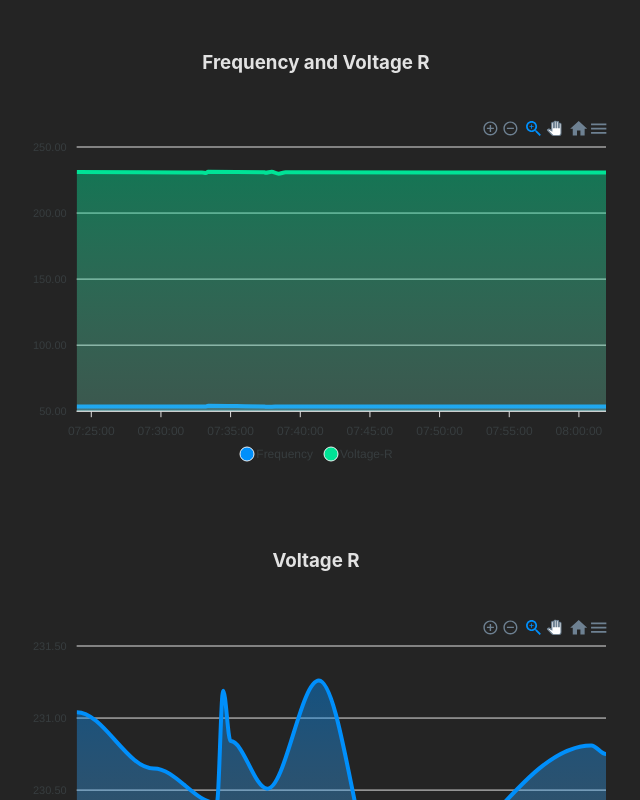
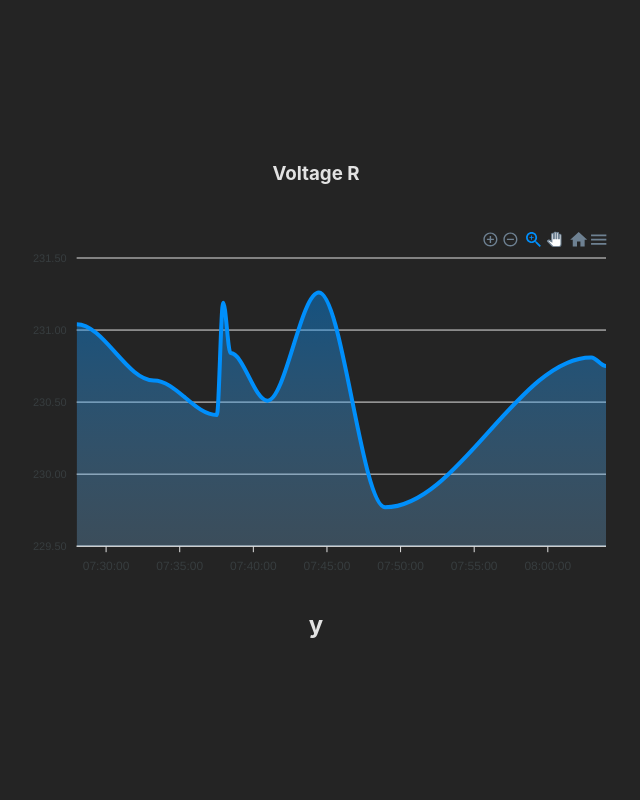
Before and after one commit to RvcePrajwalKMca/apexcharts_react, a React (Vite) app: page / in a window 1280 px wide. Shown: the top 800 px of the page, without its empty margins (324-964 px from the left). Built offline with nearby package versions, Linux system fonts and the light colour scheme.

Commit message:
useState implemented

```diff
--- a/src/App.jsx
+++ b/src/App.jsx
@@ -292,7 +292,7 @@ function App(){
         type: 'area'
       },
       dataLabels: {
-        enabled: false
+        enabled: true
       },
       stroke: {
         curve: 'smooth'
@@ -319,6 +319,10 @@ function App(){
       },
     },
   })
+
+
+
+
 
   return(
     <div className="App">
@@ -355,6 +359,10 @@ function App(){
       <h3>Voltage BR</h3>
       <br/>
       <ReactApexChart options={Volt_BR.options} series={Volt_BR.series} type="area" height={350} width={600} />
+      <br />
+      <br />
+
+
     </div>
   );
 }
--- /dev/null
+++ b/src/Livechart.css
@@ -0,0 +1,41 @@
+#root {
+    max-width: 1280px;
+    margin: 0 auto;
+    padding: 2rem;
+    text-align: center;
+  }
+
+  .logo {
+    height: 6em;
+    padding: 1.5em;
+    will-change: filter;
+  }
+  .logo:hover {
+    filter: drop-shadow(0 0 2em #646cffaa);
+  }
+  .logo.react:hover {
+    filter: drop-shadow(0 0 2em #61dafbaa);
+  }
+
+  @keyframes logo-spin {
+    from {
+      transform: rotate(0deg);
+    }
+    to {
+      transform: rotate(360deg);
+    }
+  }
+
+  @media (prefers-reduced-motion: no-preference) {
+    a:nth-of-type(2) .logo {
+      animation: logo-spin infinite 20s linear;
+    }
+  }
+
+  .card {
+    padding: 2em;
+  }
+
+  .read-the-docs {
+    color: #888;
+  }
--- /dev/null
+++ b/src/Livechart.jsx
@@ -0,0 +1,125 @@
+import React, {useState, useEffect} from "react";
+import './Livechart.css';
+import ReactApexChart from 'react-apexcharts';
+
+function Livechart(){
+
+    var [count,setCount] = useState({
+        value : "x"
+    })
+
+    function getData(){
+        // const x = Math.random().toFixed(2);
+        // return {
+        //     series: [{
+        //       name: 'Voltage-R',
+        //       data: [
+        //         251.04, 210.65,
+        //         210.41, 251.19,
+        //         230.84, 230.51,
+        //         231.26, 229.77,
+        //         230.81, 230.75
+        //       ]
+        //     }],
+        //     options: {
+        //       chart: {
+        //         height: 350,
+        //         type: 'area'
+        //       },
+        //       dataLabels: {
+        //         enabled: false
+        //       },
+        //       stroke: {
+        //         curve: 'smooth'
+        //       },
+        //       xaxis: {
+        //         type: 'datetime',
+        //         categories: [
+        //           '2022-10-27T07:33:14.908Z',
+        //           '2022-10-27T07:37:31.793Z',
+        //           '2022-10-27T07:37:57.700Z',
+        //           '2022-10-27T07:38:27.715Z',
+        //           '2022-10-27T07:40:57.755Z',
+        //           '2022-10-27T07:44:27.730Z',
+        //           '2022-10-27T07:48:57.751Z',
+        //           '2022-10-27T08:02:57.737Z',
+        //           '2022-10-27T08:03:57.724Z',
+        //           '2022-10-27T08:13:57.724Z'
+        //         ]
+        //       },
+        //       tooltip: {
+        //         x: {
+        //           format: 'dd/MM/yy HH:mm'
+        //         },
+        //       },
+        //     },
+        //   };
+        return { value : "y" }
+    }
+
+    // // count.map((a)=> {a.value++;console.log(a.value);})
+    useEffect(() => {
+        const interval = setInterval(()=> {
+            setCount((x) => getData())
+        },1000);
+        return () => clearInterval(interval);
+    },[])
+
+
+    const [Volt_R,setVolt_R] = useState({
+        series: [{
+          name: 'Voltage-R',
+          data: [
+            231.04, 230.65,
+            230.41, 231.19,
+            230.84, 230.51,
+            231.26, 229.77,
+            230.81, 230.75
+          ]
+        }],
+        options: {
+          chart: {
+            height: 350,
+            type: 'area'
+          },
+          dataLabels: {
+            enabled: false
+          },
+          stroke: {
+            curve: 'smooth'
+          },
+          xaxis: {
+            type: 'datetime',
+            categories: [
+              '2022-10-27T07:28:00.604Z',
+              '2022-10-27T07:33:14.908Z',
+              '2022-10-27T07:37:31.793Z',
+              '2022-10-27T07:37:57.700Z',
+              '2022-10-27T07:38:27.715Z',
+              '2022-10-27T07:40:57.755Z',
+              '2022-10-27T07:44:27.730Z',
+              '2022-10-27T07:48:57.751Z',
+              '2022-10-27T08:02:57.737Z',
+              '2022-10-27T08:03:57.724Z'
+            ]
+          },
+          tooltip: {
+            x: {
+              format: 'dd/MM/yy HH:mm'
+            },
+          },
+        },
+      })
+
+
+      return(
+        <div className="livechart">
+            <h3>Voltage R</h3>
+      <br/>
+      <ReactApexChart options={Volt_R.options} series={Volt_R.series} type="area" height={350} width={600} />
+        <h2>{count.value}</h2>
+    </div>
+  );
+}
+
+export default Livechart;
--- a/src/main.jsx
+++ b/src/main.jsx
@@ -1,10 +1,12 @@
 import React from 'react'
 import ReactDOM from 'react-dom/client'
-import App from './App'
+// import App from './App'
 import './index.css'
+import Livechart from './Livechart'
 
 ReactDOM.createRoot(document.getElementById('root')).render(
   <React.StrictMode>
-    <App />
+    {/* <App /> */}
+    <Livechart />
   </React.StrictMode>
 )
```
